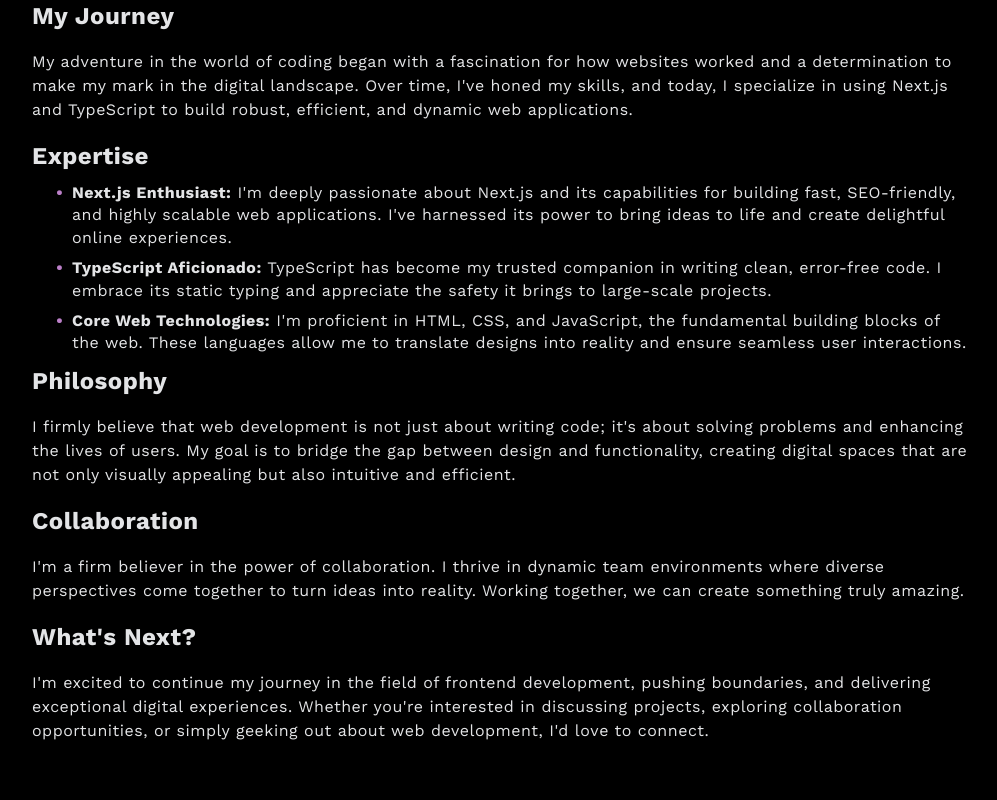
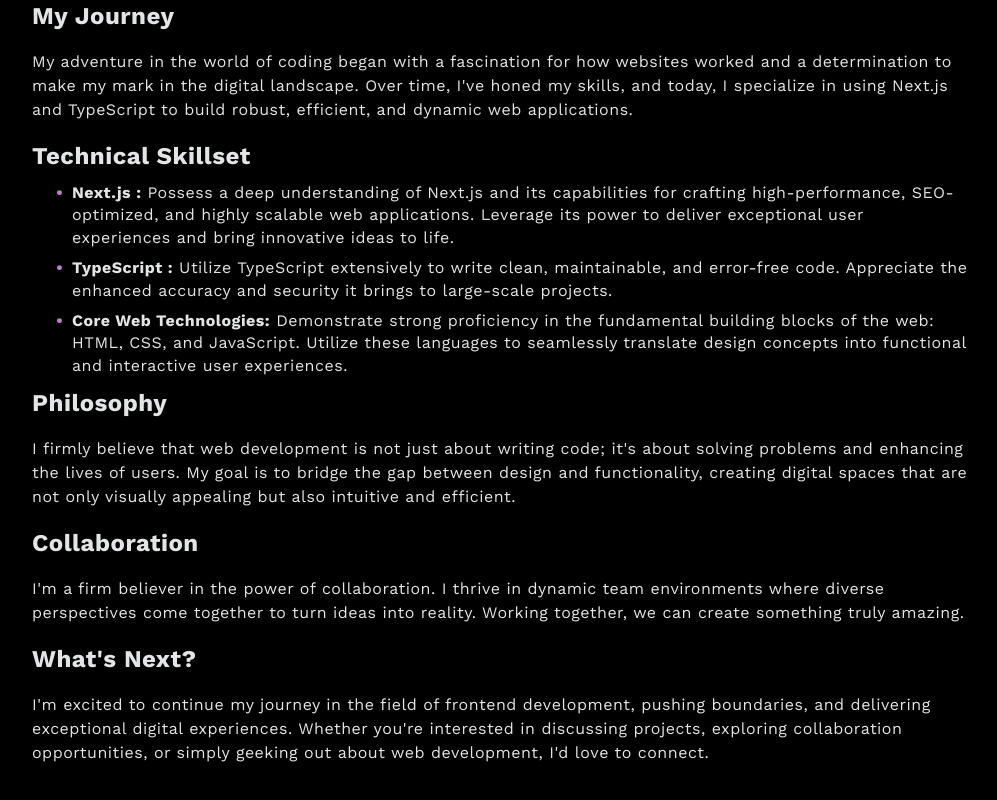
Before and after one commit to yunusemrebagca/my-portfolio-website, a Next.js app: page /about in a window 1280 px wide. Shown: the part 834-1634 px from the top of the page, without its empty margins (140-1137 px from the left). Built offline with nearby package versions, Linux system fonts and the light colour scheme.

Commit message:
changed cv, fixed title issue, changed some text in about section

```diff
--- a/app/about/page.tsx
+++ b/app/about/page.tsx
@@ -50,26 +50,26 @@
             specialize in using Next.js and TypeScript to build robust,
             efficient, and dynamic web applications.
           </p>
-          <h2>Expertise</h2>
+          <h2>Technical Skillset</h2>
           <ul>
             <li>
-              <strong>Next.js Enthusiast:</strong> I&apos;m deeply passionate
-              about Next.js and its capabilities for building fast,
-              SEO-friendly, and highly scalable web applications. I&apos;ve
-              harnessed its power to bring ideas to life and create delightful
-              online experiences.
+              <strong>Next.js :</strong> Possess a deep understanding of Next.js
+              and its capabilities for crafting high-performance, SEO-optimized,
+              and highly scalable web applications. Leverage its power to
+              deliver exceptional user experiences and bring innovative ideas to
+              life.
             </li>
             <li>
-              <strong>TypeScript Aficionado:</strong> TypeScript has become my
-              trusted companion in writing clean, error-free code. I embrace its
-              static typing and appreciate the safety it brings to large-scale
-              projects.
+              <strong>TypeScript :</strong> Utilize TypeScript extensively to
+              write clean, maintainable, and error-free code. Appreciate the
+              enhanced accuracy and security it brings to large-scale projects.
             </li>
             <li>
-              <strong>Core Web Technologies:</strong> I&apos;m proficient in
-              HTML, CSS, and JavaScript, the fundamental building blocks of the
-              web. These languages allow me to translate designs into reality
-              and ensure seamless user interactions.
+              <strong>Core Web Technologies:</strong> Demonstrate strong
+              proficiency in the fundamental building blocks of the web: HTML,
+              CSS, and JavaScript. Utilize these languages to seamlessly
+              translate design concepts into functional and interactive user
+              experiences.
             </li>
           </ul>
           <h2>Philosophy</h2>
--- a/app/components/GetInTouch.tsx
+++ b/app/components/GetInTouch.tsx
@@ -12,7 +12,7 @@
         </h4>
         <p>So that we can talk more about...</p>
         <div>
-          <a href="mailto: a7yunusemre34@gmail.com">
+          <a href="mailto: yunusemrebagca@gmail.com">
             <img src="/images/Mail.svg" alt="mail logo" />
           </a>
           <a
```
Also changed, not shown: app/work/[slug]/page.tsx (+4 -3 lines), 1 other file (tests, documents, lock files or other folders).
